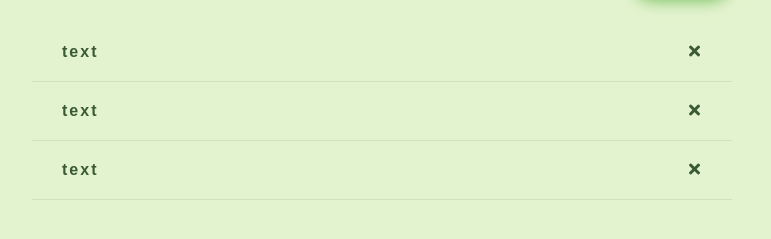
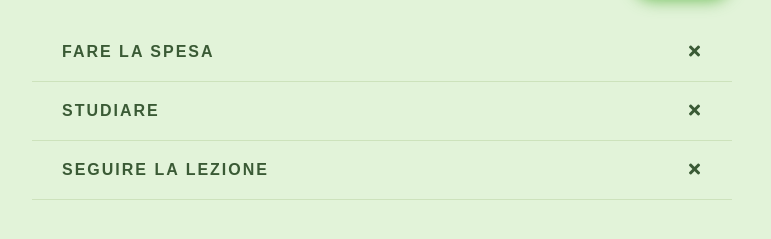
Before and after one commit to Martab1/vue-todolist, a plain HTML site: page index.html in a window 1280 px wide. Shown: the part 175-414 px from the top of the page, without its empty margins (258-1029 px from the left). Drawn offline with nearby package versions, Linux system fonts and the light colour scheme.

Commit message:
print item array

```diff
--- a/css/style.css
+++ b/css/style.css
@@ -2,7 +2,7 @@
     margin: 0;
     padding: 0;
     box-sizing: border-box;
-    background:rgb(228, 243, 207);
+    background:rgb(226, 243, 217);
     color: rgb(58, 90, 53);
     font-family:sans-serif;
     font-weight: 600;
@@ -45,6 +45,7 @@
     display: flex;
     padding: 20px 30px;
     list-style: none;
+    text-transform: uppercase;
     border-bottom: 1px solid rgb(205, 226, 188);
 }
 
@@ -87,3 +88,4 @@
 .btn.color-6 {
     background-image: linear-gradient(to right, #009245, #FCEE21, #00A8C5, #D9E021);
     box-shadow: 0 4px 15px 0 rgba(83, 176, 57, 0.75);
+}
--- a/index.html
+++ b/index.html
@@ -32,21 +32,13 @@
         <!-- to do list-->
         <section class="todo-container">
            <ul>
-               <li class =" todo">
-                   <span> text</span>
+               <!-- 1. stampa in pag item di todo -->
+               <li class =" todo"  v-for= "todo in todos">
+                   <span> {{todo.text}} </span>
                    <i class="fas fa-times"></i>
 
                </li>
-               <li class =" todo">
-                <span> text</span>
-                <i class="fas fa-times"></i>
 
-            </li>
-            <li class =" todo">
-                <span> text</span>
-                <i class="fas fa-times"></i>
-
-            </li>
            </ul>
         </section>
     </div>
--- a/js/script.js
+++ b/js/script.js
@@ -3,3 +3,26 @@
 - predisporre un input per aggiungere un nuovo item alla lista: digitando il tasto invio oppure ciccando su un pulsante, il testo digitato viene aggiunto alla lista
 - ogni item ha una "x" associata: cliccando su di essa, l'item viene rimosso dalla lista
 */
+
+
+const app = new Vue({
+    el:"#app",
+    data:{
+        todos: [
+            {
+                text: "fare la spesa",
+                status: true,
+            },
+            {
+                text: "studiare",
+                status: true,
+            },
+            {
+                text: "seguire la lezione",
+                status: true,
+            },
+
+        ]
+
+    },
+});
```
